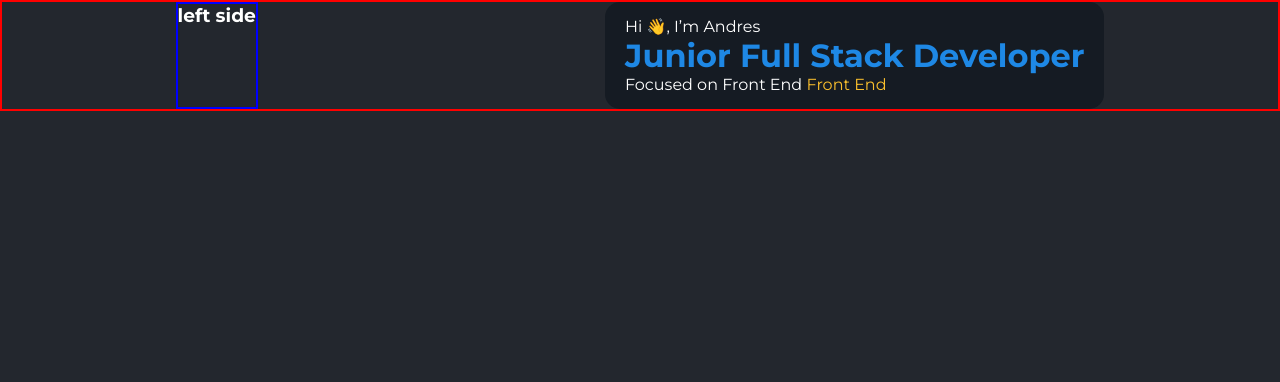
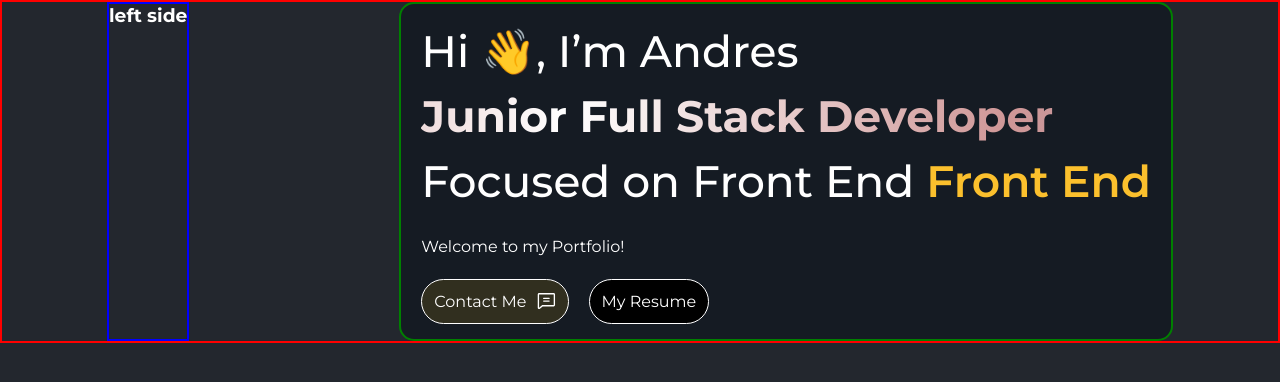
Before and after one commit to ImAndresito/My-Portfolio, an Angular app: page / in a window 1280 px wide. Shown: the top 382 px of the page. Built offline with nearby package versions, Linux system fonts and the light colour scheme.

Commit message:
Right part completed. Should add margin on top from all and check css names.

```diff
--- a/angular.json
+++ b/angular.json
@@ -24,6 +24,10 @@
               {
                 "glob": "**/*",
                 "input": "public"
+              },{
+                "glob": "**/*",
+                "input": "src/assets",
+                "output": "assets"
               }
             ],
             "styles": [
--- a/src/app/pages/home-page/home-page.component.css
+++ b/src/app/pages/home-page/home-page.component.css
@@ -13,8 +13,64 @@ header {
   background: var(--test-color);
   border-radius: 15px;
   padding: 15px 20px;
+  border: 2px solid green;
+  line-height: 65px;
 }
 
-h1 {
-  color: var(--primary-color);
+header .right p,
+header .right h1 {
+  font-size: 44px;
 }
+
+header .right p {
+  font-weight: 500;
+}
+
+header .right p:first-child {
+  font-weight: 500;
+}
+
+.gradient-text {
+  background: linear-gradient(
+    90deg,
+    #1e88e5 0%,
+    #cf9797 35%,
+    #ffffff 45%,
+    #cf9797 55%,
+    #1e88e5 100%
+  );
+  background-size: 600% 100%;
+  background-clip: text;
+  -webkit-background-clip: text;
+  -webkit-text-fill-color: transparent;
+  animation: animateGradient 10s linear infinite;
+}
+
+@keyframes animateGradient {
+  0% {
+    background-position: 0% 50%;
+  }
+  100% {
+    background-position: 100% 50%;
+  }
+}
+
+.buttons {
+  display: flex;
+  gap: 20px;
+}
+
+.buttons button {
+  padding: 12px;
+  font-size: 16px;
+  border-radius: 30px;
+  border: 1px solid #fff;
+  background: #000;
+}
+
+.buttons button:first-child {
+  background: rgba(255, 184, 5, 0.12);
+  display: flex;
+  align-items: center;
+  gap: 10px;
+}
--- a/src/app/pages/home-page/home-page.component.html
+++ b/src/app/pages/home-page/home-page.component.html
@@ -4,10 +4,19 @@
   </div>
   <div class="right">
     <p>Hi 👋, I’m Andres</p>
-    <h1>Junior Full Stack Developer</h1>
+    <h1 class="gradient-text">Junior Full Stack Developer</h1>
     <p>
       Focused on Front End
-      <span style="color: var(--tertiary-color)">Front End</span>
+      <span style="color: var(--tertiary-color); font-weight: 600"
+        >Front End</span
+      >
     </p>
+    <span>Welcome to my Portfolio!</span>
+    <div class="buttons">
+      <button>
+        Contact Me <img src="assets/icons/chat-text.svg" alt="chat text icon" />
+      </button>
+      <button>My Resume</button>
+    </div>
   </div>
 </header>
--- a/src/styles.css
+++ b/src/styles.css
@@ -12,20 +12,17 @@
   --test-color: #151b23;
 }
 
-p,
-h1,
-h2,
-h3,
-h4,
-h5,
-h6 {
-  color: #fff;
-}
-
 html {
   font-family: "Montserrat", "Roboto", sans-serif;
 }
 
 body {
   background: var(--background-color);
+  color: #fff;
 }
+
+button {
+  font-family: inherit;
+  color: inherit;
+  cursor: pointer;
+}
```
Also changed, not shown: src/assets/icons/chat-text.svg (added).
